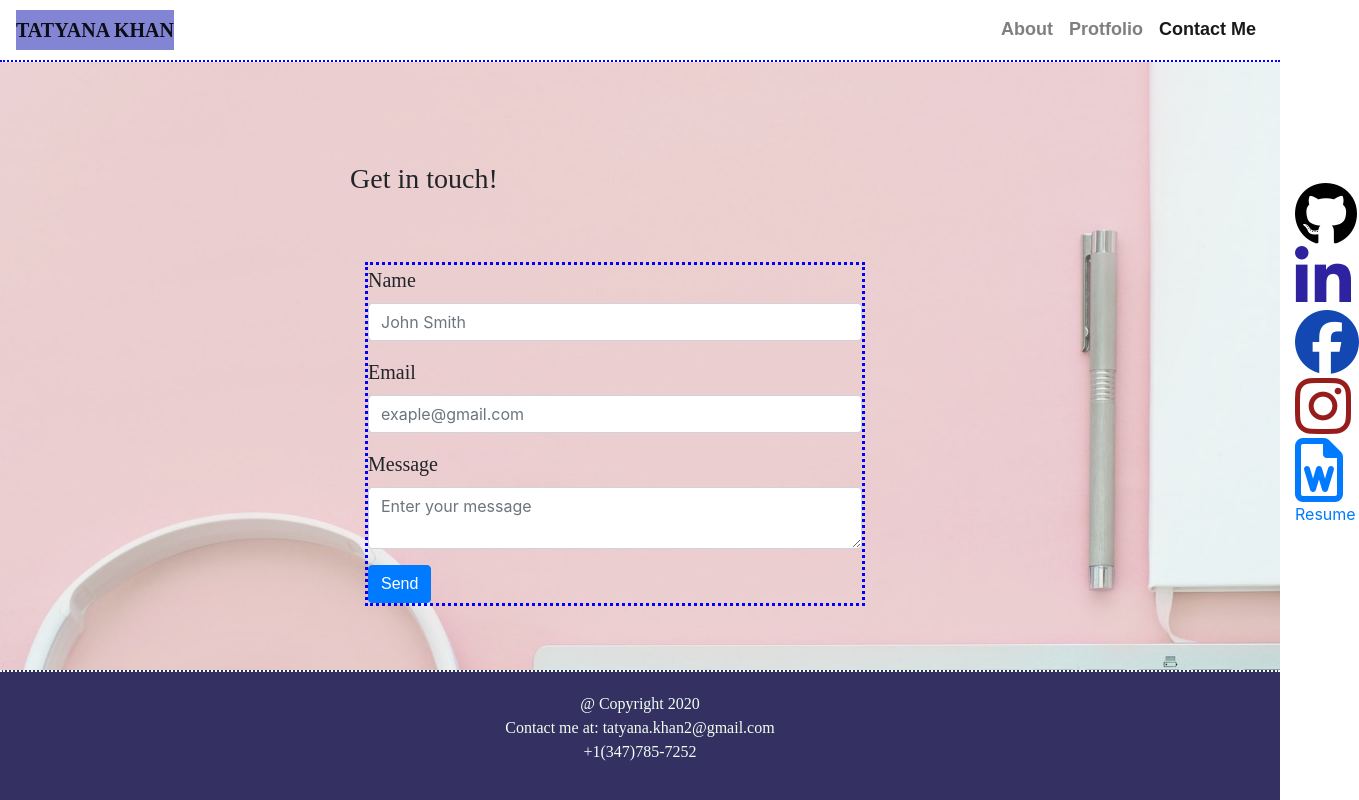
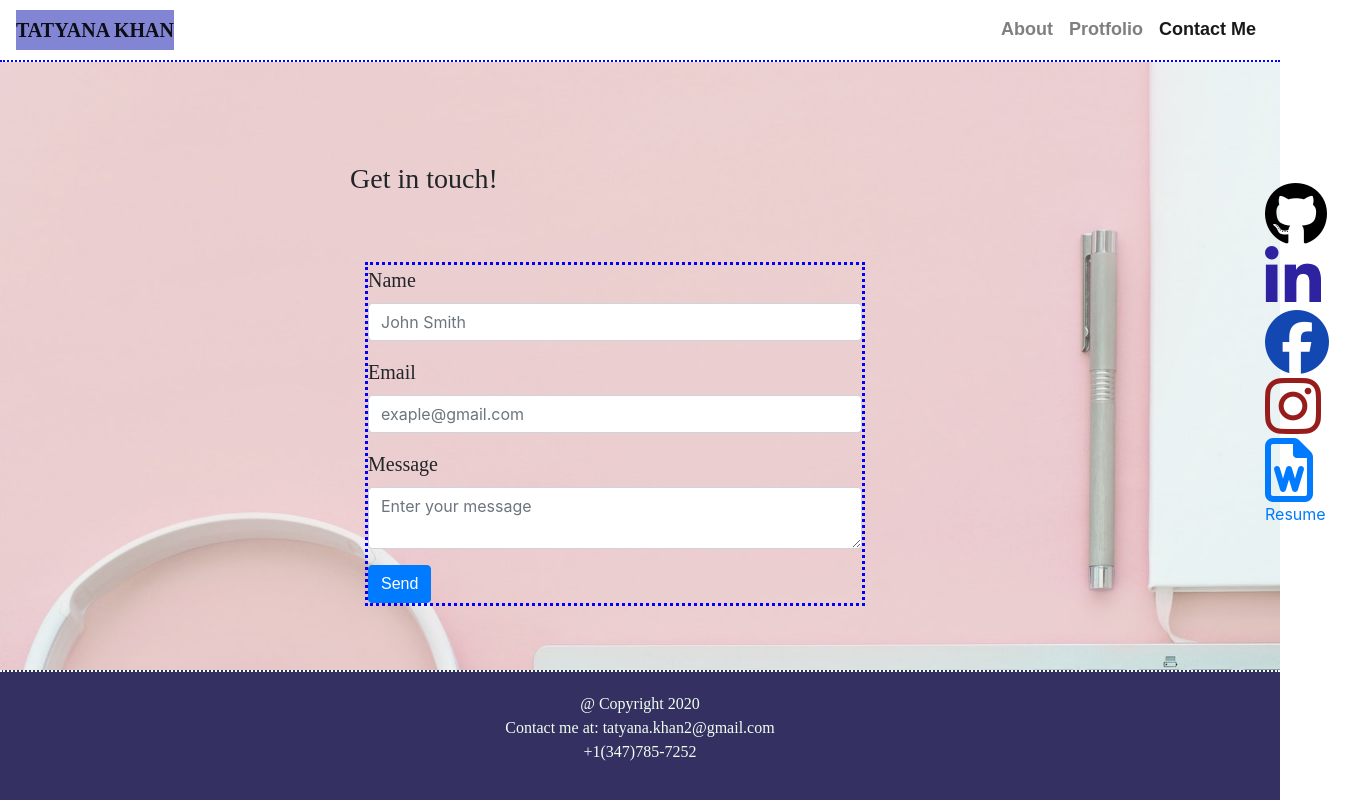
Before and after one commit to khantatyana/React-Portfolio, a React (Create React App) app in the folder client/: page /contact in a window 1280 px wide. Shown: the whole page, 1359 px wide, since content can reach past the window. Built offline with nearby package versions, Linux system fonts and the light colour scheme; a web font is replaced by a local one.

Commit message:
icons style

```diff
--- a/client/src/components/Contact/style.css
+++ b/client/src/components/Contact/style.css
@@ -12,7 +12,7 @@
 .main {
     min-height: 100%;
     padding-top: 20px;
-    margin-left: 350px;
+    margin-left: 320px;
 }
 .social-icons {
     padding-left: 100px;
```
